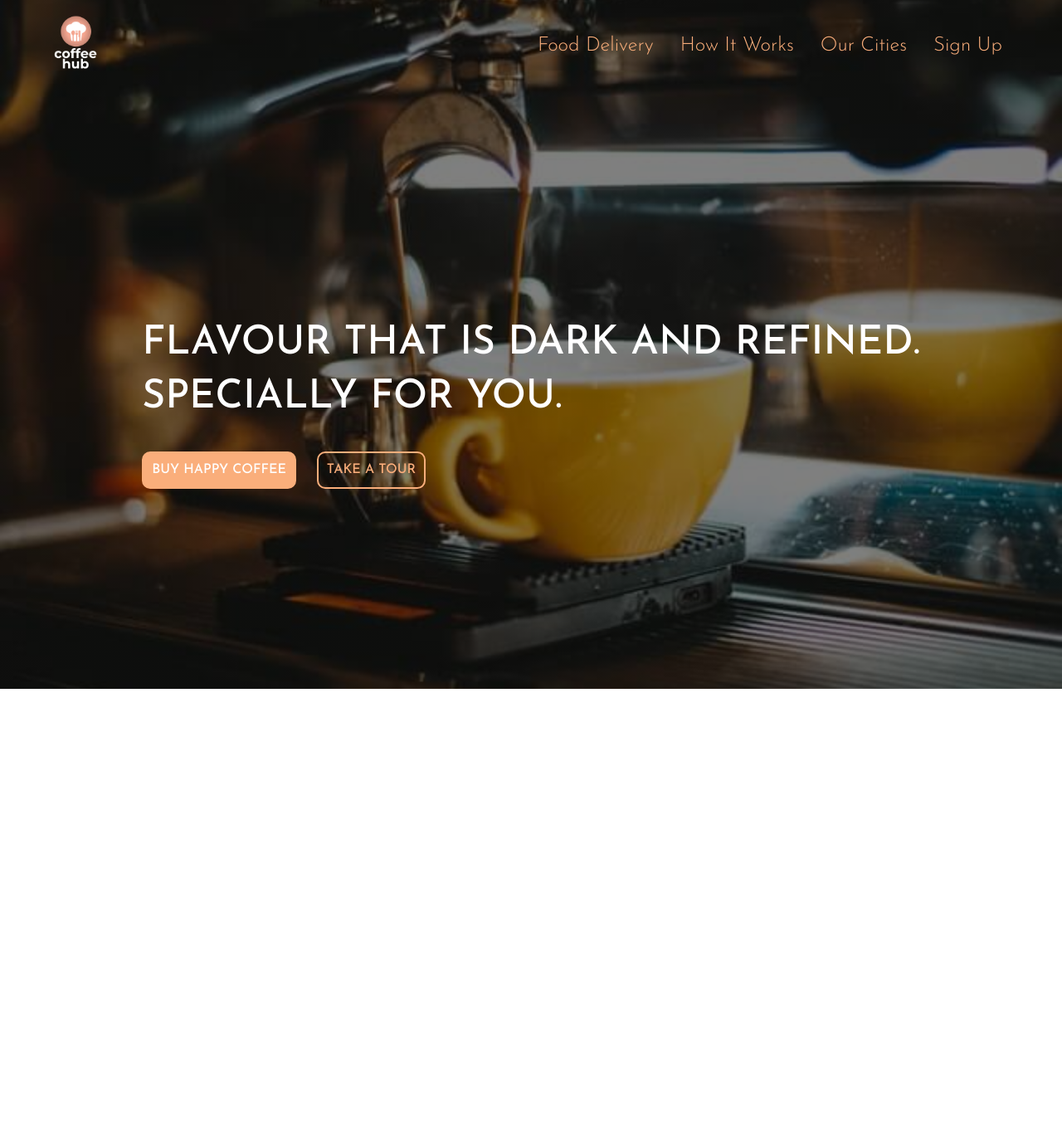
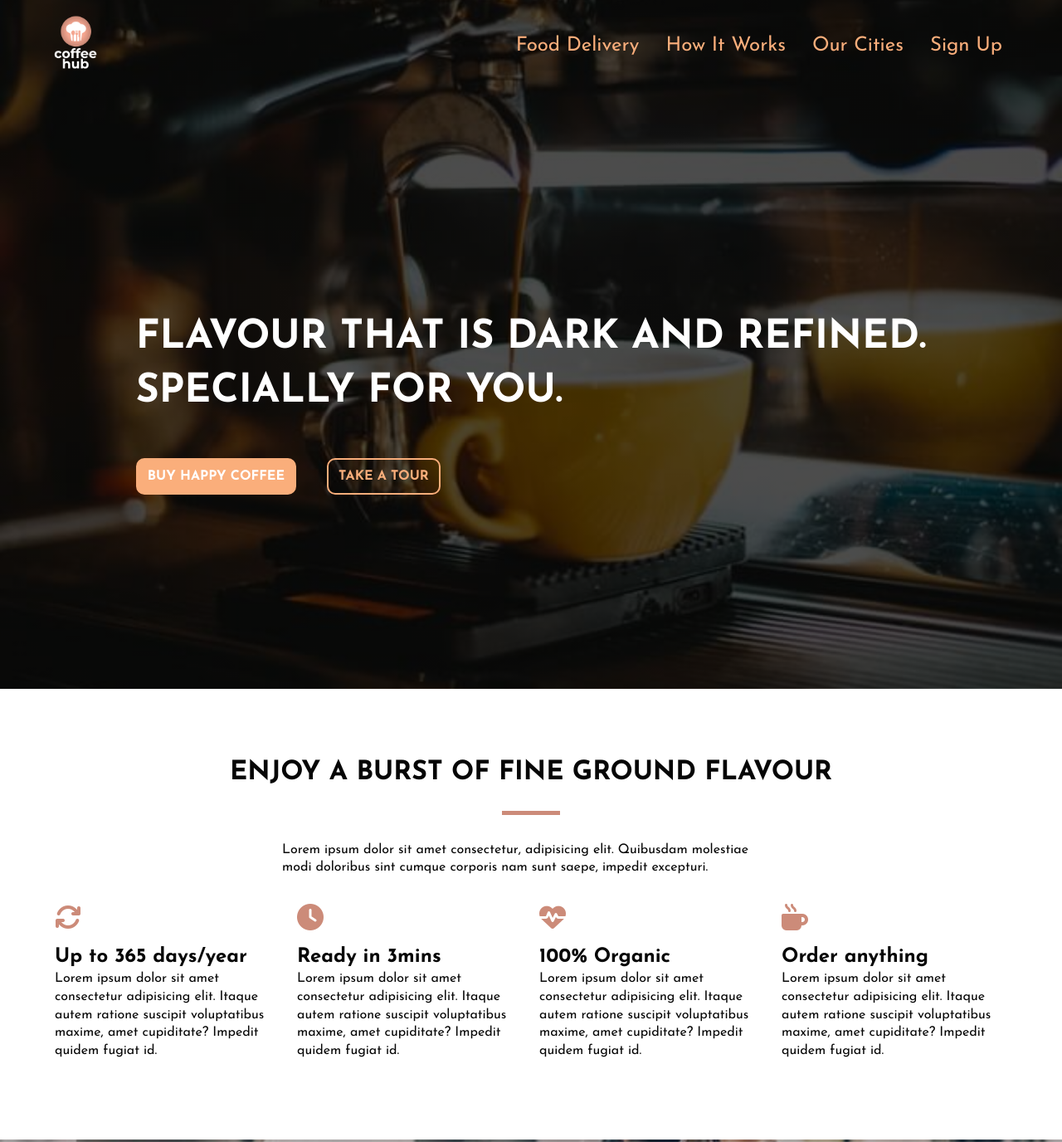
Before and after one commit to samiiexx/coffee-hub, a website: page src/index.html in a window 1280 px wide. Shown: the top 1376 px of the page at 83% size. Before the commit the page ends 830 px from the top, so only its background shows below. Drawn offline with nearby package versions, Linux system fonts and the light colour scheme; files that its build step writes are made by us from their sources; files whose address does not match are found by name.

Commit message:
Add products section content, images and styles

```diff
--- a/src/index.html
+++ b/src/index.html
@@ -14,7 +14,7 @@
     <body>
         <header class="header js-header">
             <div class="container">
-                <nav class="nav">
+                <nav class="nav py-1">
                     <a href="index.html"
                         ><img src="images/logo.png" alt="Logo" class="logo"
                     /></a>
@@ -23,22 +23,22 @@
                         <i class="fas fa-times"></i>
                     </div>
                     <ul class="nav-list">
-                        <li class="nav-item">
+                        <li class="nav-item p-1">
                             <a href="#" class="nav-link"
                                 >Food delivery</a
                             >
                         </li>
-                        <li class="nav-item">
+                        <li class="nav-item p-1">
                             <a href="#" class="nav-link"
                                 >How it works</a
                             >
                         </li>
-                        <li class="nav-item">
+                        <li class="nav-item p-1">
                             <a href="#" class="nav-link"
                                 >Our cities</a
                             >
                         </li>
-                        <li class="nav-item">
+                        <li class="nav-item p-1">
                             <a href="#" class="nav-link">Sign up</a>
                         </li>
                     </ul>
@@ -48,17 +48,86 @@
 
                 <div class="container hero">
                     <div class="py-6">
-                        <h1 class="h1">
-                            <p>Flavour that is dark and refined.</p>
-                            <p>Specially for you.</p>
+                        <h1 class="h1 my-2 title">
+                            <p class="hero-text">Flavour that is dark and refined.</p>
+                            <p class="hero-text">Specially for you.</p>
                         </h1>
-                        <a href="#" class="btn-primary">Buy happy coffee</a>
-                        <a href="#" class="btn-primary-outline">Take a tour</a>
+                        <div class="hero-cta">
+                            <a href="#" class="btn-primary mr-2">Buy happy coffee</a>
+                            <a href="#" class="btn-primary-outline">Take a tour</a>
+                        </div>
                     </div>
                 </div>
             </div>
         </header>
 
+        <section class="features" id="features">
+            <div class="container py-5">
+                <div class="div">
+                    <h2 class="h2 title h2-align">Enjoy a burst of fine ground flavour</h2>
+                    <p class="features-text py-1">Lorem ipsum dolor sit amet consectetur, adipisicing elit. Quibusdam molestiae modi doloribus sint cumque corporis nam sunt saepe, impedit excepturi.</p>
+                </div>
+                <div class="features-content py-1">
+                    <div class="features-item">
+                        <i class="fas fa-sync fa-2x mb-1"></i>
+                        <h3 class="h3">Up to 365 days/year</h3>
+                        <p>Lorem ipsum dolor sit amet consectetur adipisicing elit. Itaque autem ratione suscipit voluptatibus maxime, amet cupiditate? Impedit quidem fugiat id.</p>
+                    </div>
+                    <div class="features-item">
+                        <i class="fas fa-clock fa-2x mb-1"></i>
+                        <h3 class="h3">Ready in 3mins</h3>
+                        <p>Lorem ipsum dolor sit amet consectetur adipisicing elit. Itaque autem ratione suscipit voluptatibus maxime, amet cupiditate? Impedit quidem fugiat id.</p>
+                    </div>
+                    <div class="features-item">
+                        <i class="fas fa-heartbeat fa-2x mb-1"></i>
+                        <h3 class="h3">100% Organic</h3>
+                        <p>Lorem ipsum dolor sit amet consectetur adipisicing elit. Itaque autem ratione suscipit voluptatibus maxime, amet cupiditate? Impedit quidem fugiat id.</p>
+                    </div>
+                    <div class="features-item">
+                        <i class="fas fa-mug-hot fa-2x mb-1"></i>
+                        <h3 class="h3">Order anything</h3>
+                        <p>Lorem ipsum dolor sit amet consectetur adipisicing elit. Itaque autem ratione suscipit voluptatibus maxime, amet cupiditate? Impedit quidem fugiat id.</p>
+                    </div>
+                </div>
+            </div>
+        </section>
+
+        <section class="divider">
+        </section>
+
+        <section class="products">
+            <div class="container py-5">
+                <div class="products-showcase">
+                    <div class="product-item">
+                        <img src="images/cup-1.jpg" alt="Cup of Coffee" class="product-img">
+                    </div>
+                    <div class="product-item">
+                        <img src="images/cup-2.jpg" alt="Cup of Coffee" class="product-img">
+                    </div>
+                    <div class="product-item">
+                        <img src="images/cup-3.jpg" alt="Cup of Coffee" class="product-img">
+                    </div>
+                    <div class="product-item">
+                        <img src="images/cup-4.jpg" alt="Cup of Coffee" class="product-img">
+                    </div>
+                    <div class="product-item">
+                        <img src="images/cup-5.jpg" alt="Cup of Coffee" class="product-img">
+                    </div>
+                    <div class="product-item">
+                        <img src="images/cup-6.jpg" alt="Cup of Coffee" class="product-img">
+                    </div>
+                    <div class="product-item">
+                        <img src="images/cup-7.jpg" alt="Cup of Coffee" class="product-img">
+                    </div>
+                    <div class="product-item">
+                        <img src="images/cup-1.jpg" alt="Cup of Coffee" class="product-img">
+                    </div>
+                    <div class="product-item">
+                        <img src="images/cup-2.jpg" alt="Cup of Coffee" class="product-img">
+                    </div>
+                </div>
+            </div>
+        </section>
         <script src="js/index.js"></script>
     </body>
 </html>
--- a/src/sass/_base.scss
+++ b/src/sass/_base.scss
@@ -14,12 +14,8 @@ a {
     color: $white;
 }
 
-// .py-6 {
-//     padding: 6rem 0;
-// }
-
 /*=============================================
-=            Hero            =
+=            Header            =
 =============================================*/
 .header {
     @include backImage($gradient-0, "../images/hero.jpg");
@@ -28,17 +24,12 @@ a {
 
 // Navigation Styles
 .nav {
-    padding: 1rem 0;
     @include flex;
 }
 
 .logo {
     height: auto;
     width: 70px;
-}
-
-.nav-item {
-    padding: 1rem;
 }
 
 .hamburger-menu {
@@ -129,17 +120,68 @@ a {
     min-height: 90vh;
 }
 
-.h1 {
-    color: $white;
+.title {
     text-transform: uppercase;
-    margin: 2rem 0;
+    & > .hero-text {
+        color: $white;
+    }
 }
 
-.btn-primary,
-.btn-primary-outline {
-    text-transform: uppercase;
-    font-weight: $font-bold;
-    border-radius: 10px;
-    margin-right: 20px;
+/*=====  End of Header  ======*/
+/*=============================================
+=            Features Section            =
+=============================================*/
+.h2-align {
+    text-align: center;
+    &:after {
+        content: "";
+        display: block;
+        width: 70px;
+        margin: 0 auto;
+        border-bottom: 5px solid $secondary;
+        padding-top: 1.5rem;
+    }
 }
-/*=====  End of Hero  ======*/
+
+.features-text {
+    margin: 0 auto;
+    max-width: 600px;
+}
+
+.features-content {
+    @include flex;
+}
+
+.features-item {
+    padding: 0 10px;
+}
+
+/*=====  End of Features Section  ======*/
+.divider {
+    @include backImage($gradient-1, "../images/divider.jpg");
+    @include background;
+    min-height: 60vh;
+}
+/*=============================================
+=            Products            =
+=============================================*/
+.products-showcase {
+    width: 100%;
+    @include flex(center);
+    flex-wrap: wrap;
+}
+
+.product-item {
+    flex-basis: 33%;
+    margin: 0.2rem 0;
+}
+
+.product-img {
+    @extend %img-fluid;
+    max-width: 370px;
+    &:hover {
+        transform: scale(0.9);
+        transition: all $slow;
+    }
+}
+/*=====  End of Products  ======*/
--- a/src/sass/_mixins.scss
+++ b/src/sass/_mixins.scss
@@ -62,9 +62,9 @@ $media-types-retina: (
     }
 }
 
-@mixin btn($border: 2px, $radius: 0px) {
+@mixin btn($border: 2px, $radius: 10px) {
     display: inline-block;
-    padding: 10px;
+    padding: 12px;
     cursor: pointer;
     outline: none;
     border-width: $border;
--- a/src/sass/_utilities.scss
+++ b/src/sass/_utilities.scss
@@ -108,6 +108,12 @@ $spacers: (
 /*=============================================
 =            Buttons            =
 =============================================*/
+.btn-primary,
+.btn-primary-outline {
+    text-transform: uppercase;
+    font-weight: $font-bold;
+    line-height: initial;
+}
 
 .btn-primary {
     @include btn-solid($primary, $white);
--- a/src/sass/_variables.scss
+++ b/src/sass/_variables.scss
@@ -3,7 +3,6 @@
 =============================================*/
 
 /* Colors */
-
 $primary: #faae7b;
 $secondary: #cc8b79;
 $success: #06af52;
@@ -16,8 +15,8 @@ $white: #ffffff;
 
 /* Typography */
 $font-family: "Josefin Sans", sans-serif;
-$font-normal: 300;
-$font-bold: 500;
+$font-normal: 400;
+$font-bold: 700;
 
 /*=====  End of Theme  ======*/
 
@@ -44,6 +43,7 @@ $slow: 0.6s ease-out;
 /*=============================================
 =            Gradients            =
 =============================================*/
-$gradient-0: rgba(0, 0, 0, 0.5), rgba(0, 0, 0, 0.5);
+$gradient-0: rgba(0, 0, 0, 0.7), rgba(0, 0, 0, 0.7);
+$gradient-1: rgba(0, 0, 0, 0.3), rgba(0, 0, 0, 0.3);
 
 /*=====  End of Gradients  ======*/
--- a/src/sass/style.scss
+++ b/src/sass/style.scss
@@ -1,5 +1,5 @@
 // Import Google Fonts
-@import url("https://fonts.googleapis.com/css2?family=Josefin+Sans:wght@300;500&display=swap");
+@import url("https://fonts.googleapis.com/css2?family=Josefin+Sans:wght@400;700&display=swap");
 
 // Import resets
 @import "resets/normalize";
```
Also changed, not shown: src/images/cup-1.jpg (added), src/images/cup-2.jpg (added), src/images/cup-3.jpg (added), src/images/cup-4.jpg (added), src/images/cup-5.jpg (added), src/images/cup-6.jpg (added), src/images/cup-7.jpg (added), src/images/divider.jpg (added).
